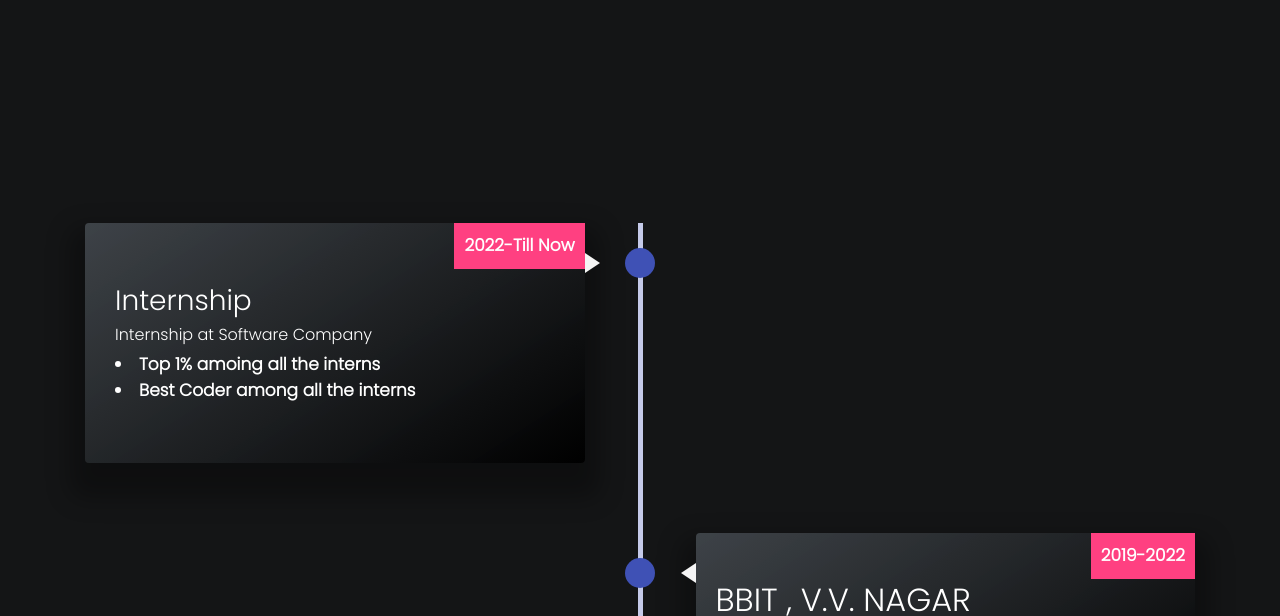
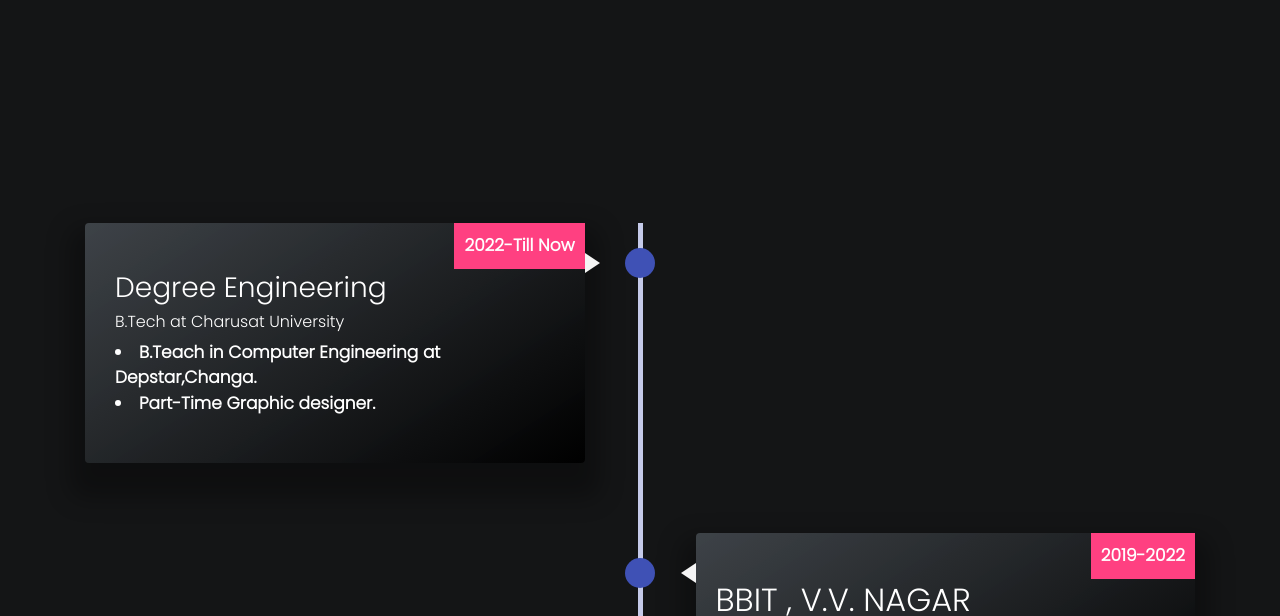
Before and after one commit to mannptl/portfolio.github.io, a plain HTML site: page education.html in a window 1280 px wide. Shown: the part 931-1547 px from the top of the page. Drawn offline with nearby package versions, Linux system fonts and the light colour scheme; some icons are missing; files whose address does not match are found by name.

Commit message:
Update education.html

```diff
--- a/education.html
+++ b/education.html
@@ -294,10 +294,10 @@
                   <div class="timeline-img-header" style="background-image: url('assets/images/education-page/edTimeline3.png'); background-repeat: no-repeat; background-size: auto"></div>
                   <div class="date date3">2022-Till Now</div>
                   <div class="align-third">
-                    <h3 class="timelineHeading2">Internship</h3>
-                    <h6>Internship at Software Company</h6>
-                    <li>Top 1% amoing all the interns</li>
-                    <li>Best Coder among all the interns</li>
+                    <h3 class="timelineHeading2">Degree Engineering</h3>
+                    <h6>B.Tech at Charusat University</h6>
+                    <li>B.Teach in Computer Engineering at Depstar,Changa.</li>
+                    <li>Part-Time Graphic designer.</li>
                   </div>
                 </div>
               </div>
```
